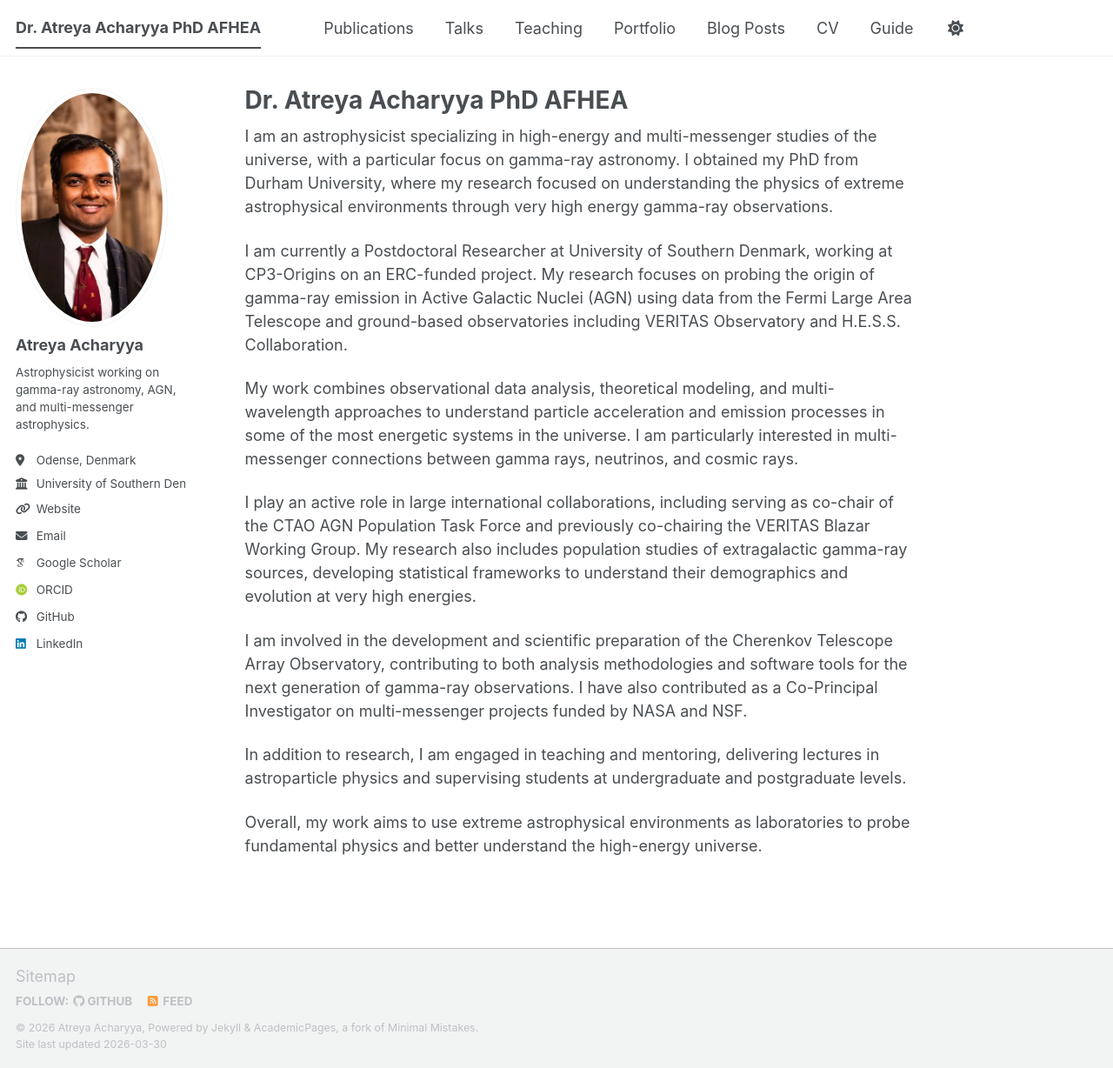
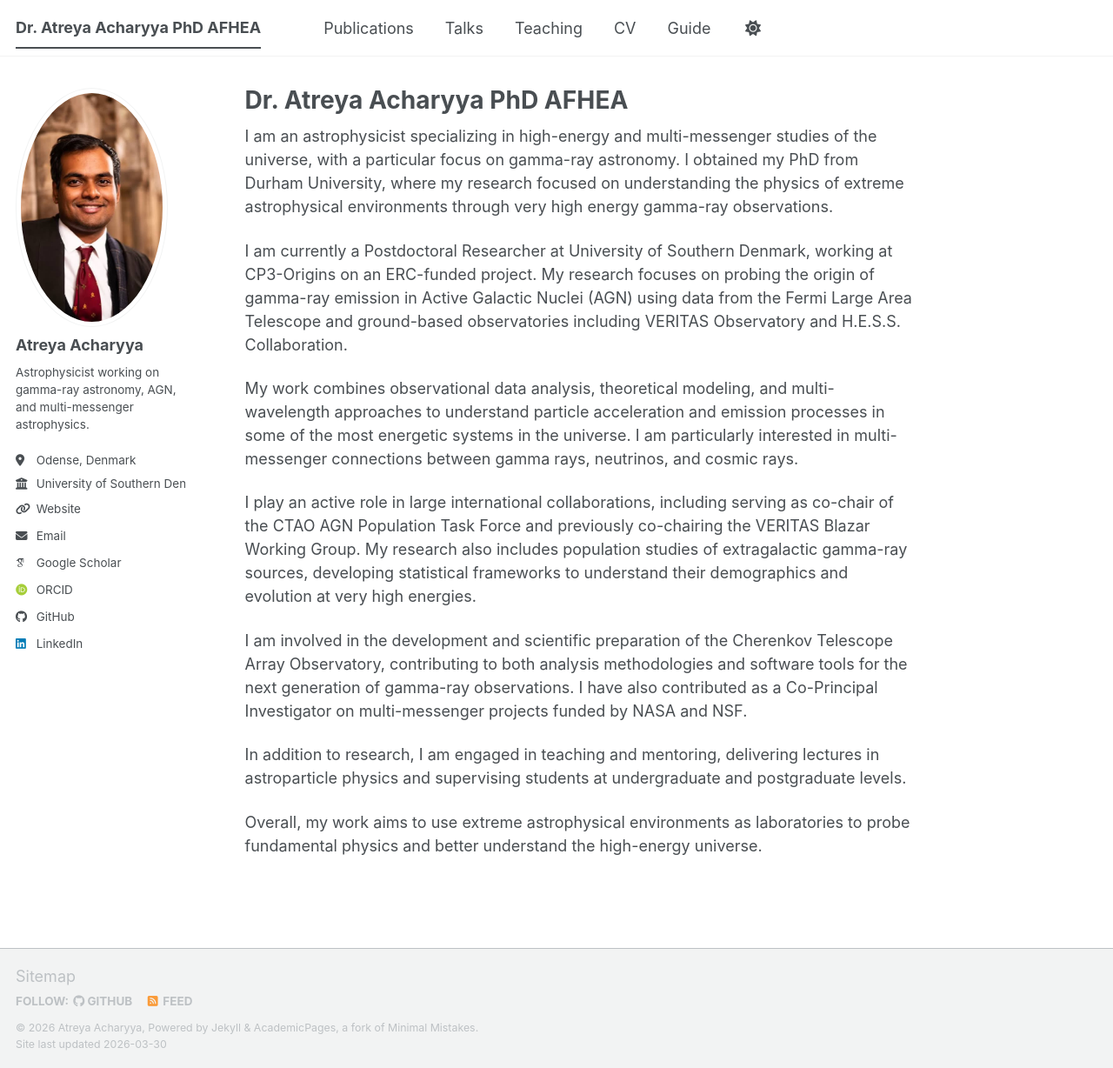
Before and after one commit to atreyaacharyya/atreyaacharyya.github.com, a Jekyll site: the page built from _pages/about.md, in a window 1280 px wide and 1228 px high. Shown: the whole window at 87% size. Built offline with Jekyll 4.4.1, drawn with Linux system fonts in a browser that asks for light colours; some web fonts are replaced; a script bundle is joined from its source files by our own code; library files that are not in the unit come from our copies.

Commit message:
Update navigation.yml

```diff
--- a/_data/navigation.yml
+++ b/_data/navigation.yml
@@ -17,11 +17,6 @@ main:
   - title: "Teaching"
     url: /teaching/
 
-  - title: "Portfolio"
-    url: /portfolio/
-
-  - title: "Blog Posts"
-    url: /year-archive/
 
   - title: "CV"
     url: /cv/
```
